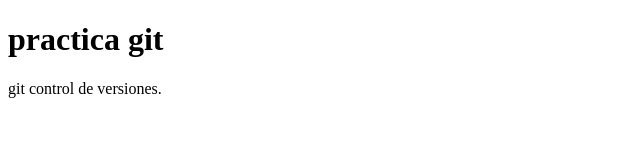
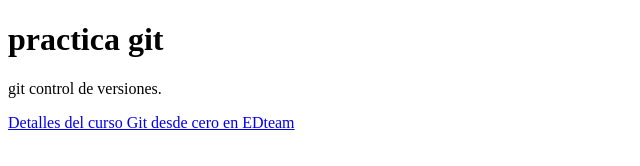
Before and after one commit to angelarredondoc/test, a plain HTML site: page index.html in a window 1280 px wide. Shown: the whole page, without its empty margins (0-640 px from the left). Drawn offline with Linux system fonts and the light colour scheme.

Commit message:
agrega el enlace al curso

```diff
--- a/index.html
+++ b/index.html
@@ -9,5 +9,8 @@
         <p>
             git control de versiones.
         </p>
+        <p>
+            <a href="https://ed.team/git">Detalles del curso Git desde cero en EDteam</a>
+        </p>
     </body>
 </html>
```
